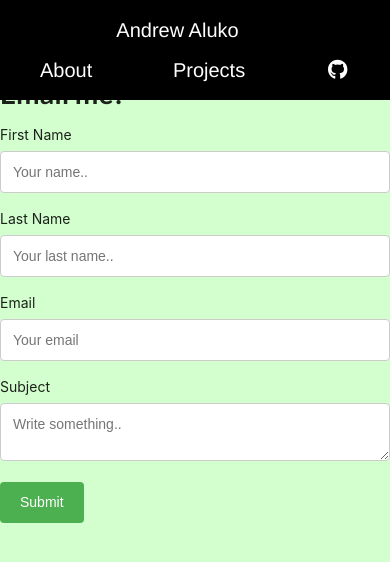
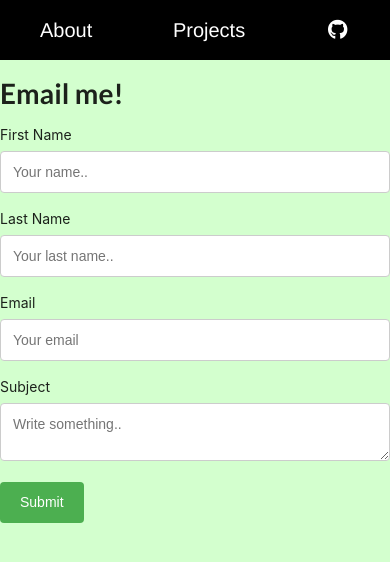
Before and after one commit to lonestar92s/portfolio_final, a React (Create React App) app: page /contact in a window 390 px wide. Shown: the top 562 px of the page. Built offline with nearby package versions, Linux system fonts and the light colour scheme.

Commit message:
responsive changes

```diff
--- a/src/App.css
+++ b/src/App.css
@@ -3,6 +3,12 @@ html{
    background-size: cover;
    background-attachment: fixed;
  }
+
+ body {
+  display: flex;
+  overflow-x: auto;
+  /*white-space: nowrap;*/
+}
 
 .link:hover{
   color: white;
@@ -120,6 +126,9 @@ ul{
   display: inline-block;
   white-space: nowrap;
   }
+.Name{
+  display: none;
+}
 
 .link{
   display: inline-block;
```
